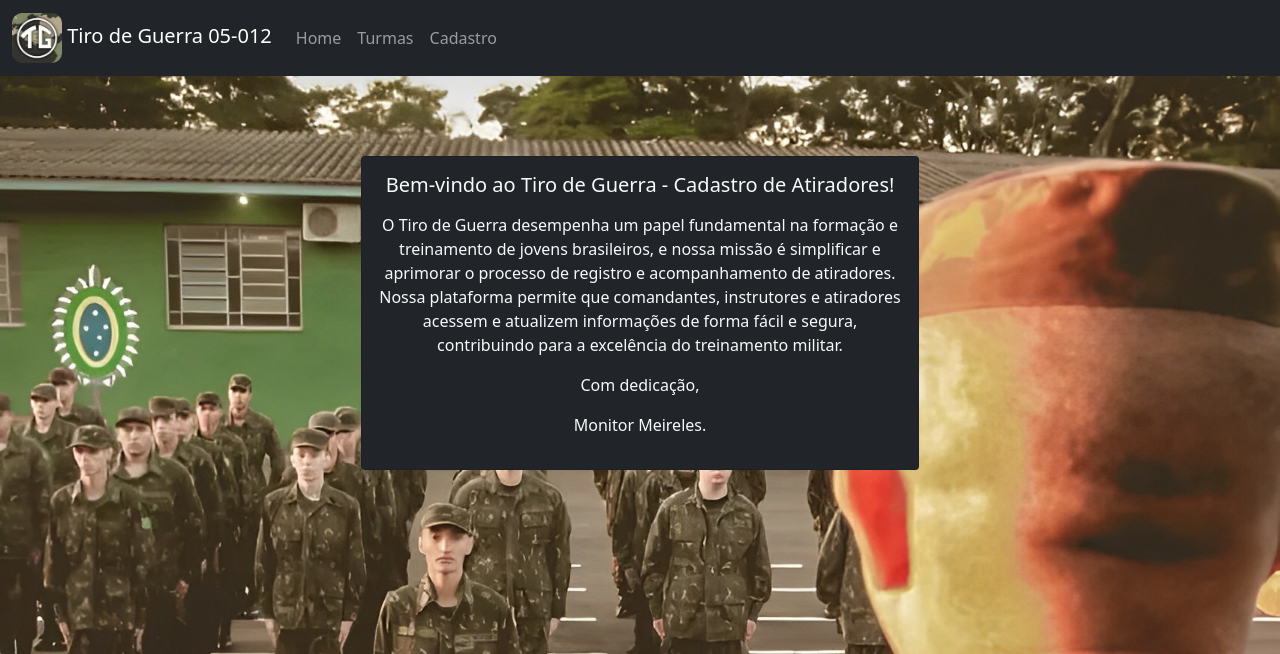
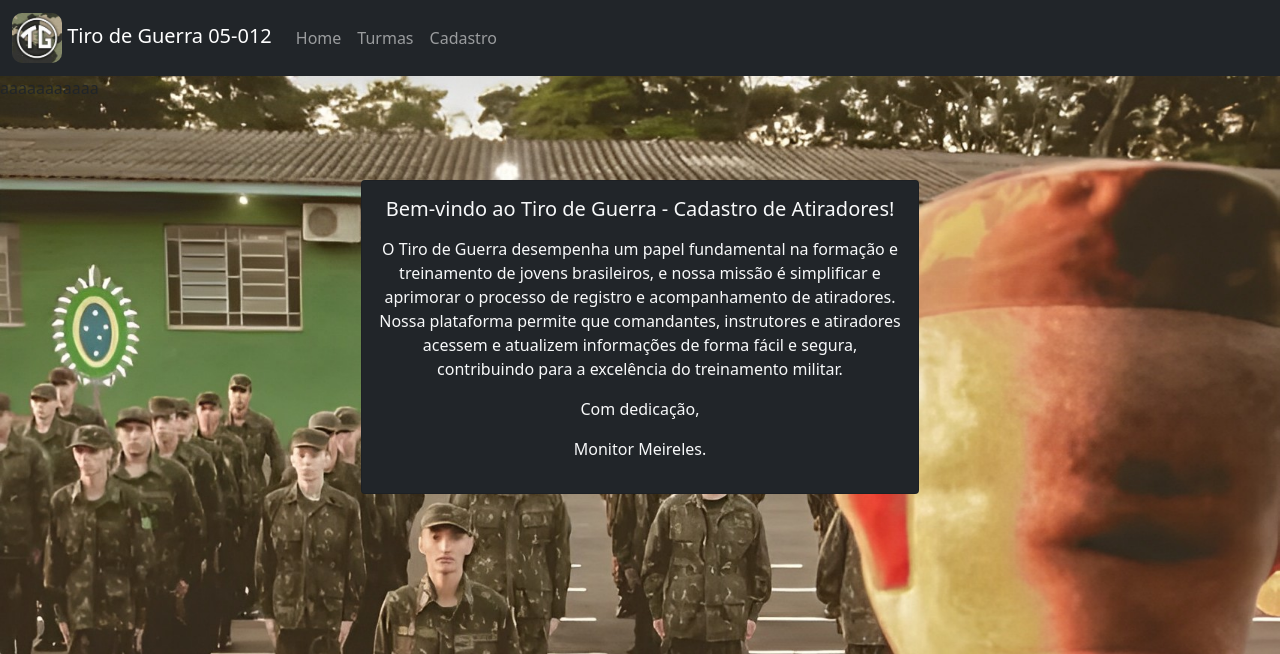
Before and after one commit to JGGrande/Projeto-Tiro-de-Guerra, a PHP site: page /index.php in a window 1280 px wide. Shown: the top 654 px of the page. Run offline with PHP 8.4, Linux system fonts and the light colour scheme; some libraries are stand-ins or nearby versions.

Commit message:
vamobora

```diff
--- a/Nav.php
+++ b/Nav.php
@@ -21,4 +21,4 @@
       </ul>
     </div>
   </div>
-</nav>
+</nav>aaaaaaaaaaa
```
